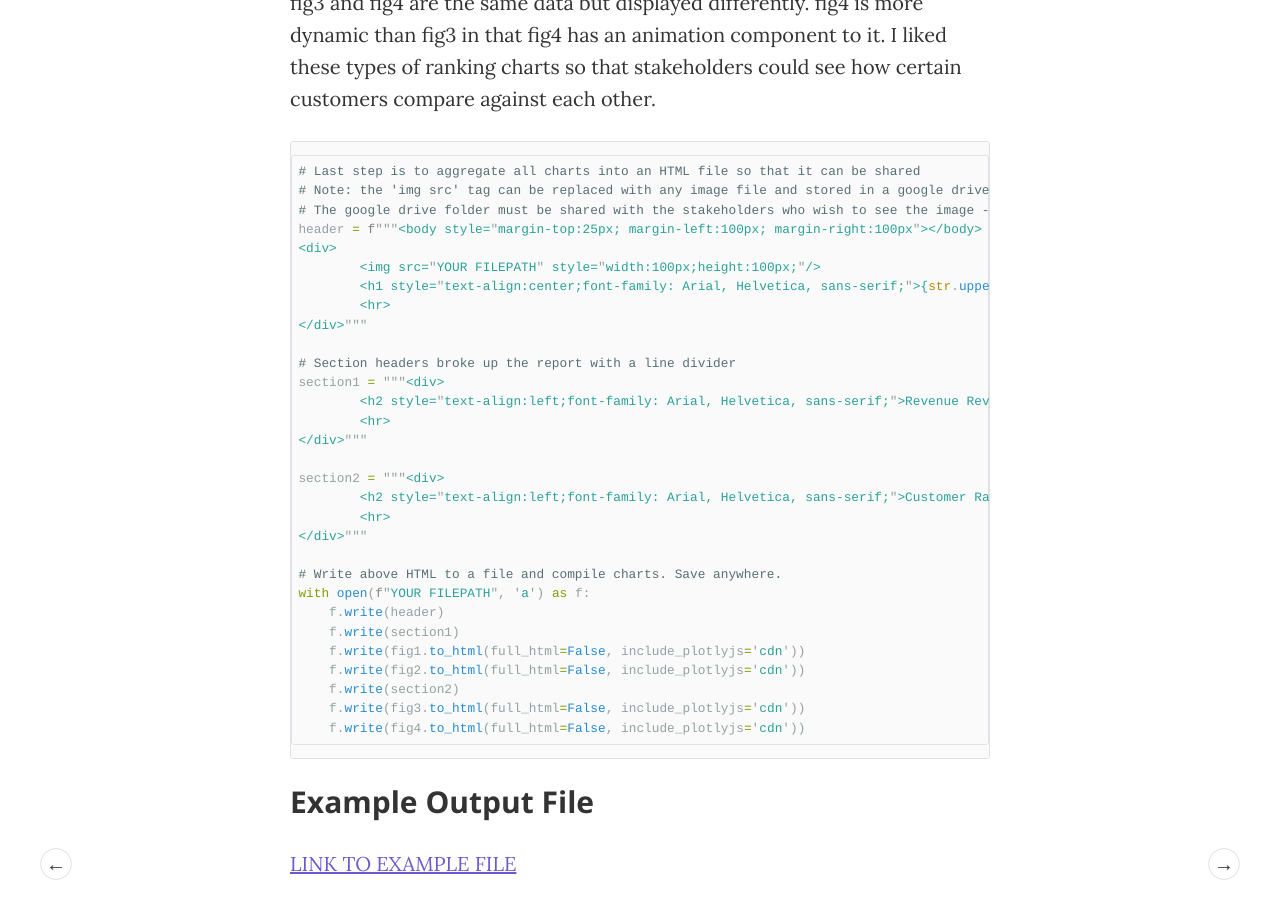
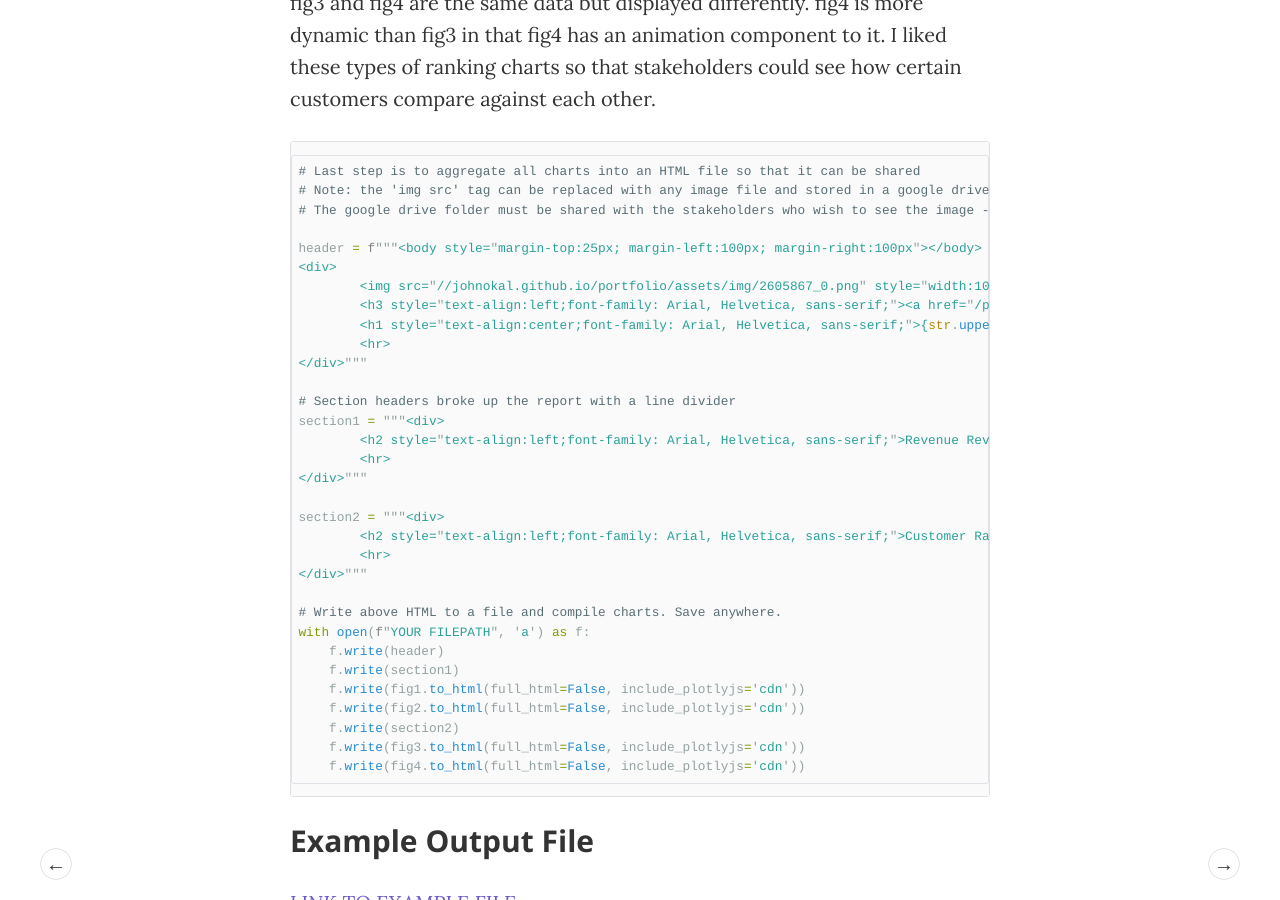
Before and after one commit to johnokal/portfolio, a Jekyll site: the page built from _posts/2021-01-03-interactive-html-and-plotly.md, in a window 1280 px wide and 900 px high, scrolled down 3618 px. Built offline with Jekyll 4.4.1, drawn with Linux system fonts in a browser that asks for light colours; our own code applies the rules of GitHub Pages for plain Markdown files.

Commit message:
Update 2021-01-03-interactive-html-and-plotly.md

```diff
--- a/_posts/2021-01-03-interactive-html-and-plotly.md
+++ b/_posts/2021-01-03-interactive-html-and-plotly.md
@@ -125,9 +125,11 @@
 # Last step is to aggregate all charts into an HTML file so that it can be shared
 # Note: the 'img src' tag can be replaced with any image file and stored in a google drive folder shared with those who will access the report
 # The google drive folder must be shared with the stakeholders who wish to see the image - usually I would place a company logo so that the header looked formal
+
 header = f"""<body style="margin-top:25px; margin-left:100px; margin-right:100px"></body>
 <div>
-        <img src="YOUR FILEPATH" style="width:100px;height:100px;"/>
+        <img src="//johnokal.github.io/portfolio/assets/img/2605867_0.png" style="width:100px;height:100px;"/>
+        <h3 style="text-align:left;font-family: Arial, Helvetica, sans-serif;"><a href="/portfolio">Back to Home Page</a></h3>
         <h1 style="text-align:center;font-family: Arial, Helvetica, sans-serif;">{str.upper(month0)} CLOSE REVIEW</h1>
         <hr>
 </div>"""
```
